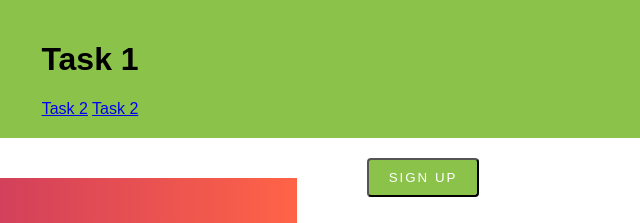
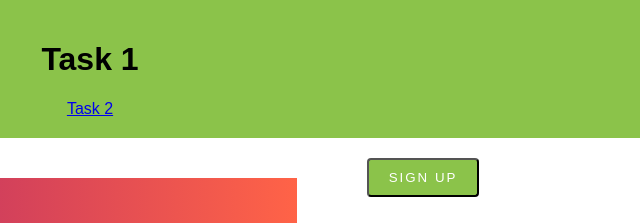
Before and after one commit to muss3ab/css, a plain HTML site: page index.html in a window 1280 px wide. Shown: the top 223 px of the page, 550-1190 px from the left. Drawn offline with Linux system fonts and the light colour scheme.

Commit message:
remove repeated link

```diff
--- a/index.html
+++ b/index.html
@@ -12,7 +12,6 @@
         <header class="header">
           <h1>Task 1</h1>
           <a href="/css/index2.html">Task 2</a>
-          <a target="_blank" href="https://muss3ab.github.io/css/index2.html"> Task 2</a>
         </header>
 
         <main class="content">
```
